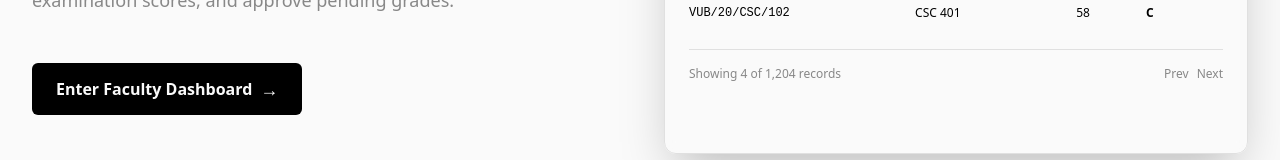
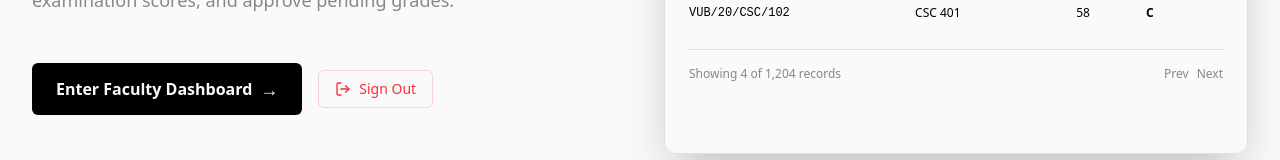
Before and after one commit to lordradez23/exam-grading-system, a Next.js app: page / in a window 1280 px wide. Shown: the part 471-631 px from the top of the page. Built offline with nearby package versions, Linux system fonts and the light colour scheme; sample sign-in values are in the browser's storage.

Commit message:
Implement global functional Logout button

```diff
--- a/src/app/dashboard/page.tsx
+++ b/src/app/dashboard/page.tsx
@@ -4,6 +4,7 @@ import { useAuth } from "@/context/AuthContext";
 import { useRouter } from "next/navigation";
 import { useEffect } from "react";
 import BackButton from "@/components/BackButton";
+import LogoutButton from "@/components/LogoutButton";
 
 export default function FacultyDashboard() {
   const { user, isLoading } = useAuth();
@@ -42,9 +43,12 @@ export default function FacultyDashboard() {
           <h1 className="text-3xl font-bold mb-2">Faculty Dashboard</h1>
           <p className="text-[var(--muted)]">Welcome back, {user.name}. Here is your academic overview.</p>
         </div>
-        <button className="px-4 py-2 bg-[var(--foreground)] text-[var(--background)] font-medium rounded text-sm hover:opacity-90">
-          + Upload Batch Grades
-        </button>
+        <div className="flex gap-4">
+          <button className="px-4 py-2 bg-[var(--foreground)] text-[var(--background)] font-medium rounded text-sm hover:opacity-90">
+            + Upload Batch Grades
+          </button>
+          <LogoutButton />
+        </div>
       </div>
 
       {/* Metrics Row */}
--- a/src/app/page.tsx
+++ b/src/app/page.tsx
@@ -2,6 +2,7 @@
 
 import Link from "next/link";
 import { useAuth } from "@/context/AuthContext";
+import LogoutButton from "@/components/LogoutButton";
 
 export default function Home() {
   const { user } = useAuth();
@@ -26,10 +27,11 @@ export default function Home() {
                     ? "Your centralized academic portal. View your current semester grades, CGPA, and track your progress securely."
                     : "Your faculty portal. Manage student records, process examination scores, and approve pending grades."}
                 </p>
-                <div className="flex flex-col sm:flex-row gap-4 pt-6">
+                <div className="flex flex-col sm:flex-row items-center gap-4 pt-6">
                   <Link href={user.role === "Student" ? "/student" : "/dashboard"} className="px-6 py-3 bg-[var(--foreground)] text-[var(--background)] rounded-md font-semibold hover:opacity-90 transition-opacity text-center flex items-center justify-center gap-2">
                     Enter {user.role === "Student" ? "Student Portal" : "Faculty Dashboard"} <span className="text-lg">&rarr;</span>
                   </Link>
+                  <LogoutButton />
                 </div>
               </>
             ) : (
--- a/src/app/student/page.tsx
+++ b/src/app/student/page.tsx
@@ -4,6 +4,7 @@ import { useAuth } from "@/context/AuthContext";
 import { useRouter } from "next/navigation";
 import { useEffect } from "react";
 import BackButton from "@/components/BackButton";
+import LogoutButton from "@/components/LogoutButton";
 
 export default function StudentDashboard() {
   const { user, isLoading } = useAuth();
@@ -38,8 +39,11 @@ export default function StudentDashboard() {
               {user.matricNo || "VUG/CSC/23/8883"} • {user.department || "Computer Science"} • {user.level || "400L"}
             </p>
           </div>
-          <div className="px-4 py-2 bg-[var(--foreground)] text-[var(--background)] text-sm font-bold rounded-md">
-            4.62 CGPA
+          <div className="flex flex-col items-end gap-3">
+            <div className="px-4 py-2 bg-[var(--foreground)] text-[var(--background)] text-sm font-bold rounded-md">
+              4.62 CGPA
+            </div>
+            <LogoutButton />
           </div>
         </div>
 
--- /dev/null
+++ b/src/components/LogoutButton.tsx
@@ -0,0 +1,19 @@
+"use client";
+
+import { useAuth } from "@/context/AuthContext";
+
+export default function LogoutButton() {
+  const { logout } = useAuth();
+
+  return (
+    <button
+      onClick={logout}
+      className="inline-flex items-center gap-2 px-4 py-2 text-sm font-medium text-red-500 border border-red-500/20 rounded-md hover:bg-red-500/10 transition-colors"
+    >
+      <svg xmlns="http://www.w3.org/2000/svg" width="16" height="16" viewBox="0 0 24 24" fill="none" stroke="currentColor" strokeWidth="2" strokeLinecap="round" strokeLinejoin="round">
+        <path d="M9 21H5a2 2 0 0 1-2-2V5a2 2 0 0 1 2-2h4"/><polyline points="16 17 21 12 16 7"/><line x1="21" x2="9" y1="12" y2="12"/>
+      </svg>
+      Sign Out
+    </button>
+  );
+}
```
